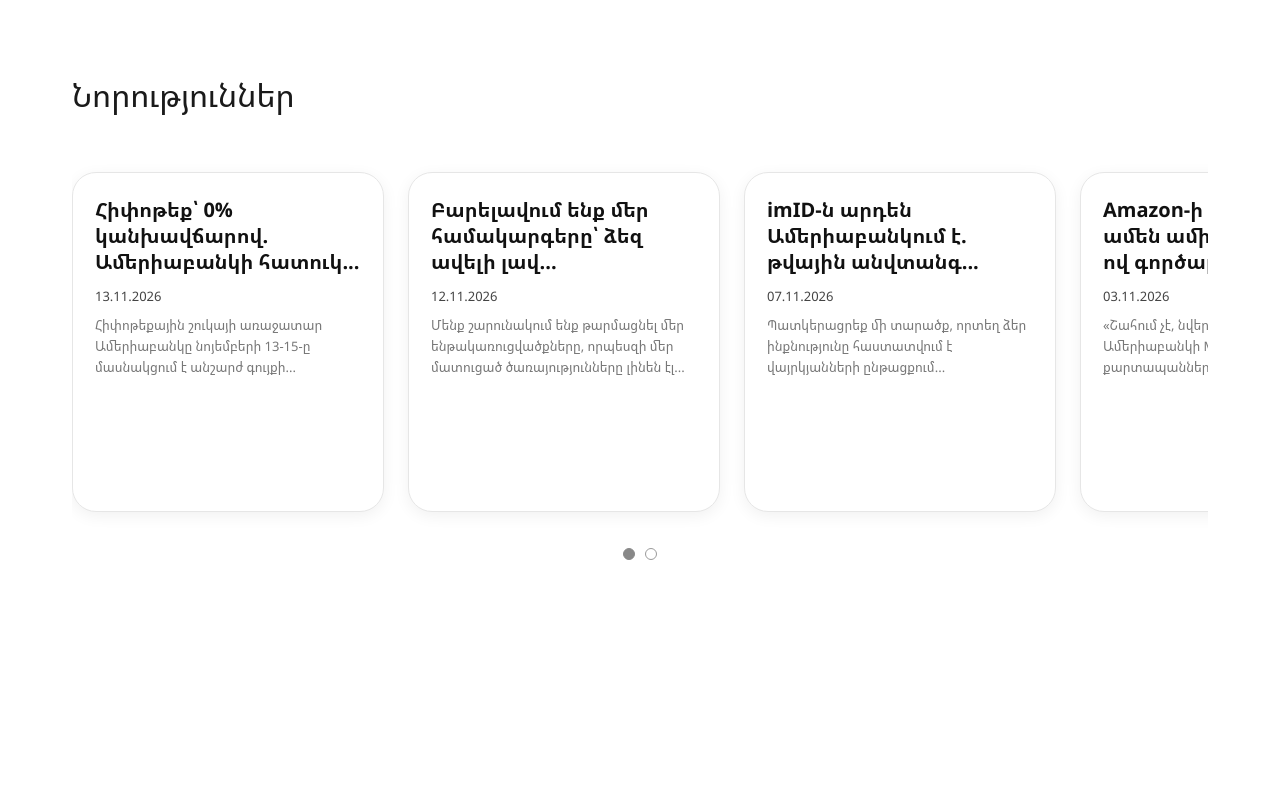
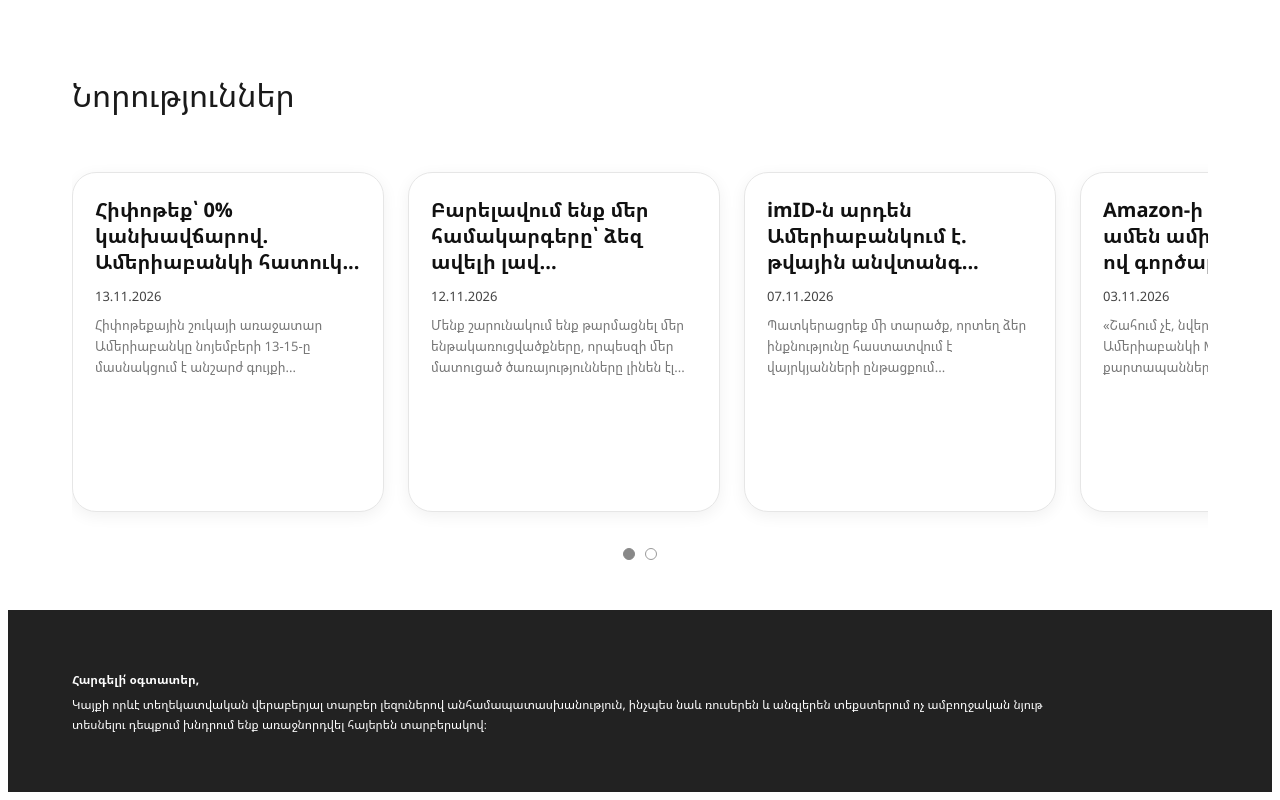
Before and after one commit to Artur-2013/AmeriaBank, a React (Vite) app in the folder Ameriabank/: page / in a window 1280 px wide. Shown: the part 3516-4316 px from the top of the page. Before the commit the page ends 4134 px from the top, so only its background shows below. Built offline with nearby package versions, Linux system fonts and the light colour scheme.

Commit message:
FooterText1

```diff
--- a/Ameriabank/src/App.jsx
+++ b/Ameriabank/src/App.jsx
@@ -9,6 +9,7 @@ import Currency from "./components/Currency/Currency";
 import News from "./components/News/News";
 import FeedbackButton from "./components/FeedbackButton/FeedbackButton";
 import ChatButton from "./components/ChatButton/ChatButton";
+import Footer from "./components/Footer/Footer";
 import "./App.css";
 
 export default function App() {
@@ -25,6 +26,7 @@ export default function App() {
       <News />
       <FeedbackButton />
       <ChatButton />
+      <Footer />
     </>
   );
 }
--- /dev/null
+++ b/Ameriabank/src/components/Footer/Footer.css
@@ -0,0 +1,56 @@
+.footer {
+  padding: 60px 64px 30px;
+  background: #222;
+  color: #fff;
+  font-family: "Noto Sans Armenian", "Segoe UI", Arial, sans-serif;
+  font-size: 12px;
+}
+
+.footer__notice {
+  max-width: 1000px;
+  margin: 0 0 28px;
+  line-height: 1.6;
+}
+
+.footer__notice strong {
+  display: block;
+  margin-bottom: 6px;
+}
+
+.footer__grid {
+  display: grid;
+  grid-template-columns: 1.2fr 1.2fr 1fr 1.4fr;
+  gap: 32px;
+  max-width: 1100px;
+}
+
+.footer a {
+  color: #fff;
+  text-decoration: none;
+}
+
+.footer a:hover {
+  color: #72bf44;
+}
+.footer-col__title {
+  margin: 0 0 14px;
+  font-size: 12px;
+  font-weight: 700;
+}
+
+.footer-col__list {
+  display: flex;
+  flex-direction: column;
+  gap: 10px;
+  margin: 0;
+  padding: 0;
+  list-style: none;
+}
+@media (max-width: 900px) {
+  .footer {
+    padding: 40px 24px 24px;
+  }
+  .footer__grid {
+    grid-template-columns: 1fr 1fr;
+  }
+}
--- /dev/null
+++ b/Ameriabank/src/components/Footer/Footer.jsx
@@ -0,0 +1,18 @@
+import "./Footer.css";
+
+export default function Footer() {
+  return (
+    <footer className="footer">
+      <p className="footer__notice">
+        <strong>Հարգելի՛ օգտատեր,</strong>
+        Կայքի որևէ տեղեկատվական վերաբերյալ տարբեր լեզուներով անհամապատասխանություն,
+        ինչպես նաև ռուսերեն և անգլերեն տեքստերում ոչ ամբողջական նյութ տեսնելու դեպքում
+        խնդրում ենք առաջնորդվել հայերեն տարբերակով։
+      </p>
+
+      <div className="footer__grid">
+        {/* սյունակները կավելացվեն հաջորդ քայլերում */}
+      </div>
+    </footer>
+  );
+}
```
Also changed, not shown: Ameriabank/src/components/Footer/FooterColumn.jsx (added, +14 -0 lines).
